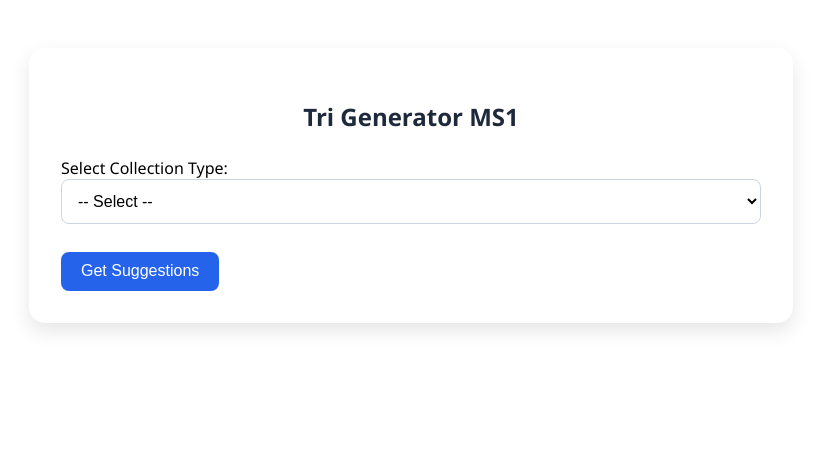
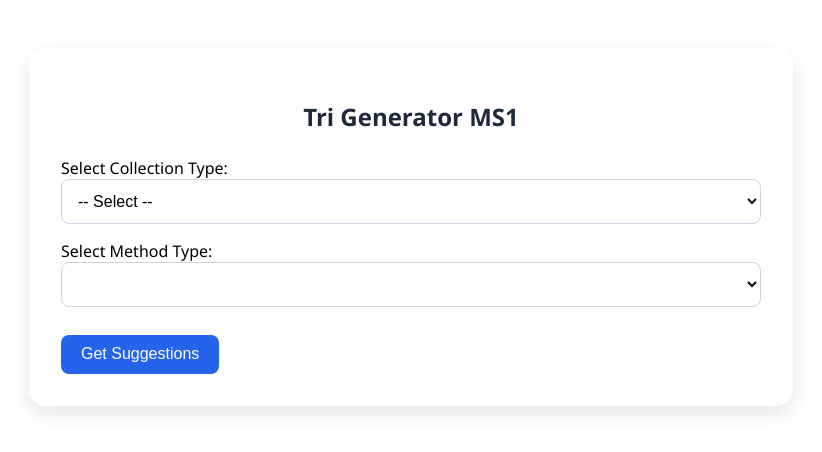
Before and after one commit to Meiroopashree/Trigenerator, an Angular app in the folder trigenerator/frontend/angularapp/: page / in a window 1280 px wide. Shown: the top 452 px of the page, without its empty margins (229-1051 px from the left). Built offline with nearby package versions, Linux system fonts and the light colour scheme.

Commit message:
Update model-form.component.html

```diff
--- a/trigenerator/frontend/angularapp/src/app/model-form/model-form.component.html
+++ b/trigenerator/frontend/angularapp/src/app/model-form/model-form.component.html
@@ -14,6 +14,18 @@
       {{ option }}
     </option>
   </select>
+
+  <!-- Method Type Dropdown -->
+<div>
+  <label for="methodType">Select Method Type:</label>
+  <select id="methodType" [(ngModel)]="selectedmethodType">
+    <option value="">-- Select Method --</option>
+    <option *ngFor="let option of methodtypeOptions" [value]="option">
+      {{ option }}
+    </option>
+  </select>
+</div>
+
 
   <!-- Button for suggestions -->
   <button (click)="getSuggestions()">Get Suggestions</button>
```
